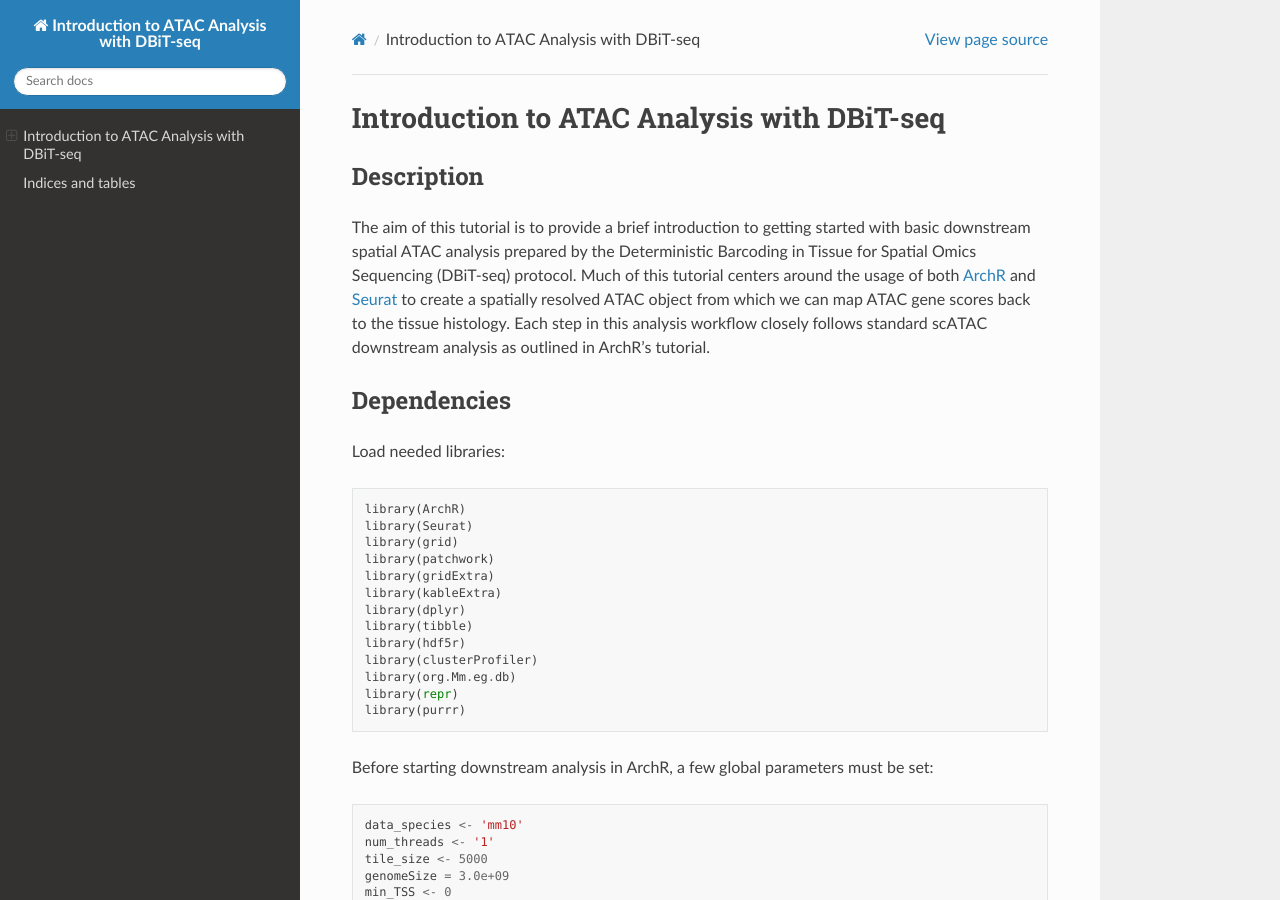
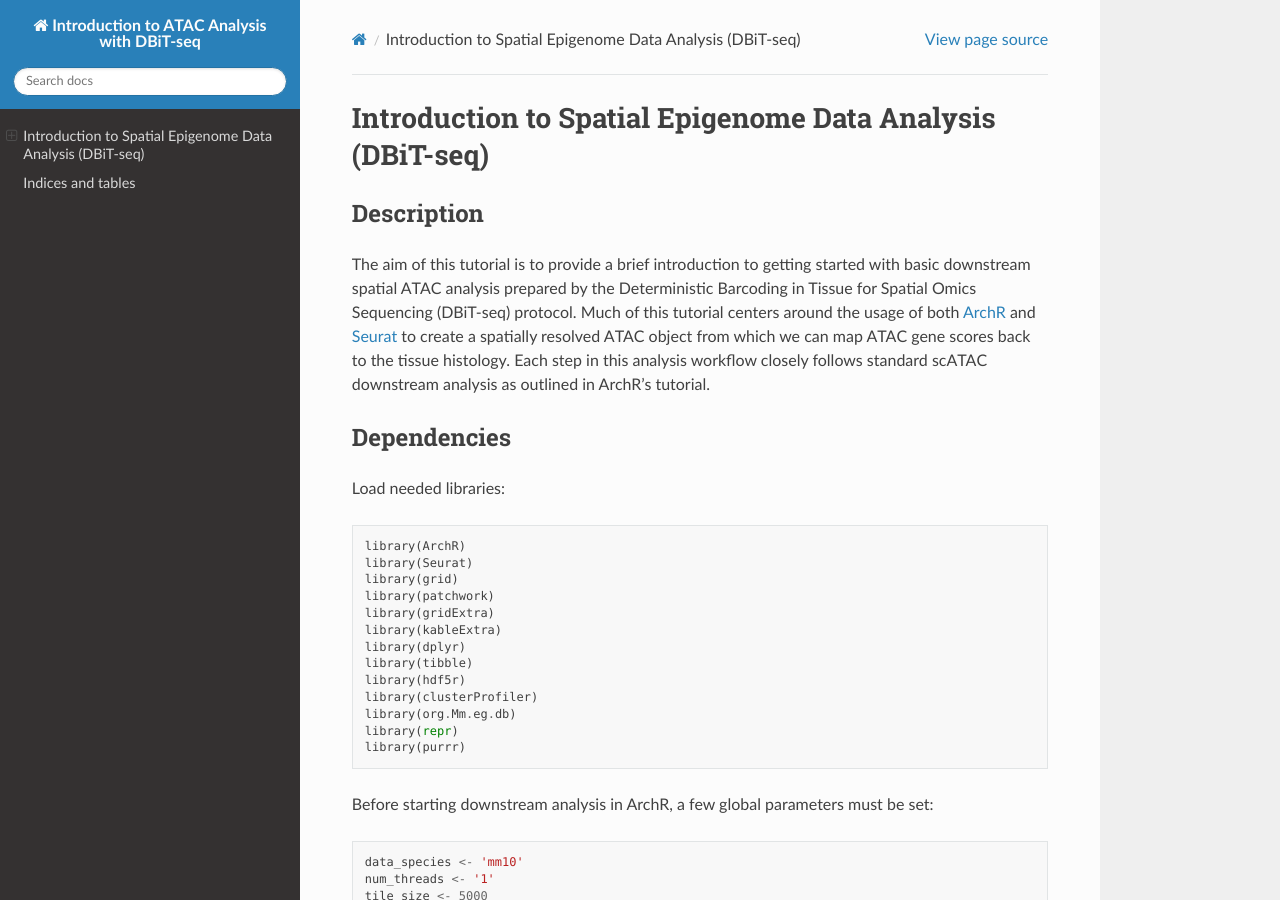
Before and after one commit to atlasxomics/AtlasXpipeline_docs, a Sphinx documentation site: the page built from docs/index.rst, in a window 1280 px wide and 900 px high. Built offline with Sphinx 7.4.7 and the Read the Docs theme 2.0.0, drawn with Linux system fonts in a browser that asks for light colours.

Commit message:
Update index.rst

```diff
--- a/docs/index.rst
+++ b/docs/index.rst
@@ -3,7 +3,7 @@
    You can adapt this file completely to your liking, but it should at least
    contain the root `toctree` directive.
 
-Introduction to ATAC Analysis with DBiT-seq
+Introduction to Spatial Epigenome Data Analysis (DBiT-seq)
 =======================================================================
 
 .. toctree::
```
